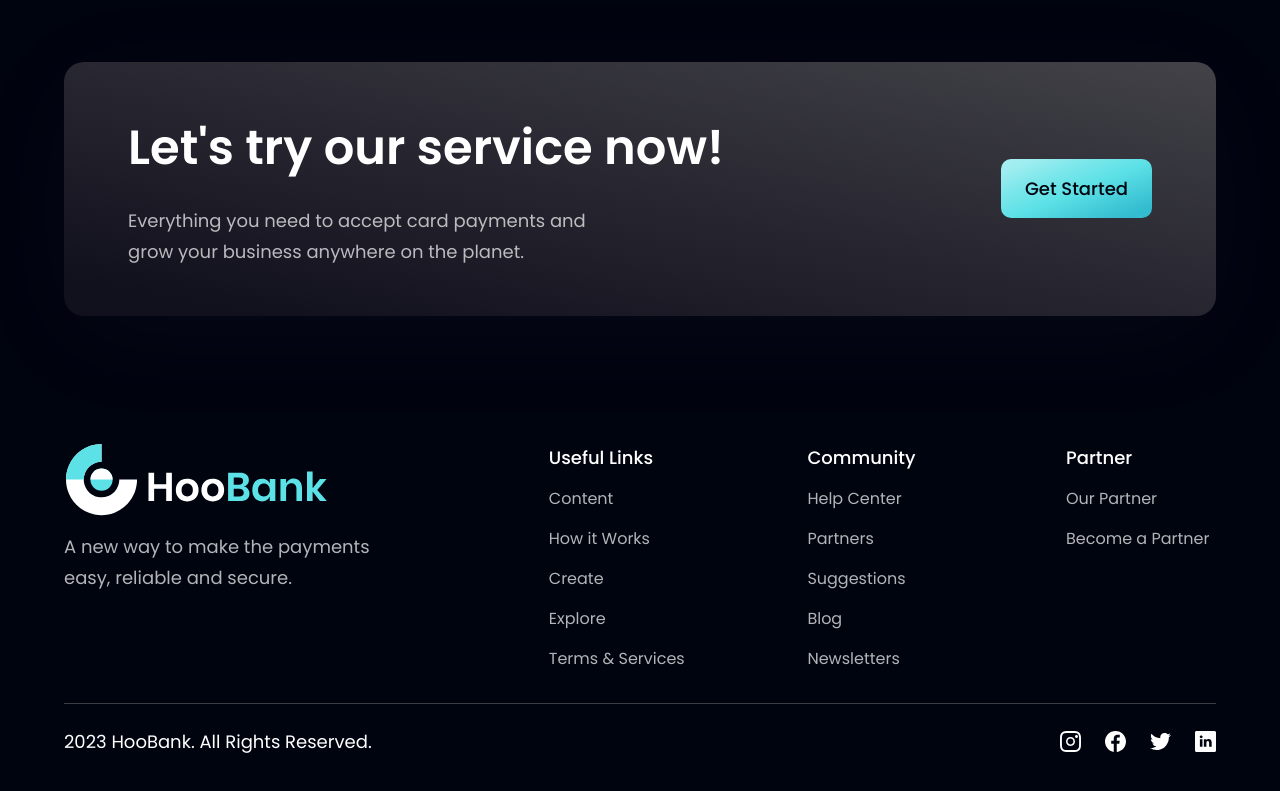
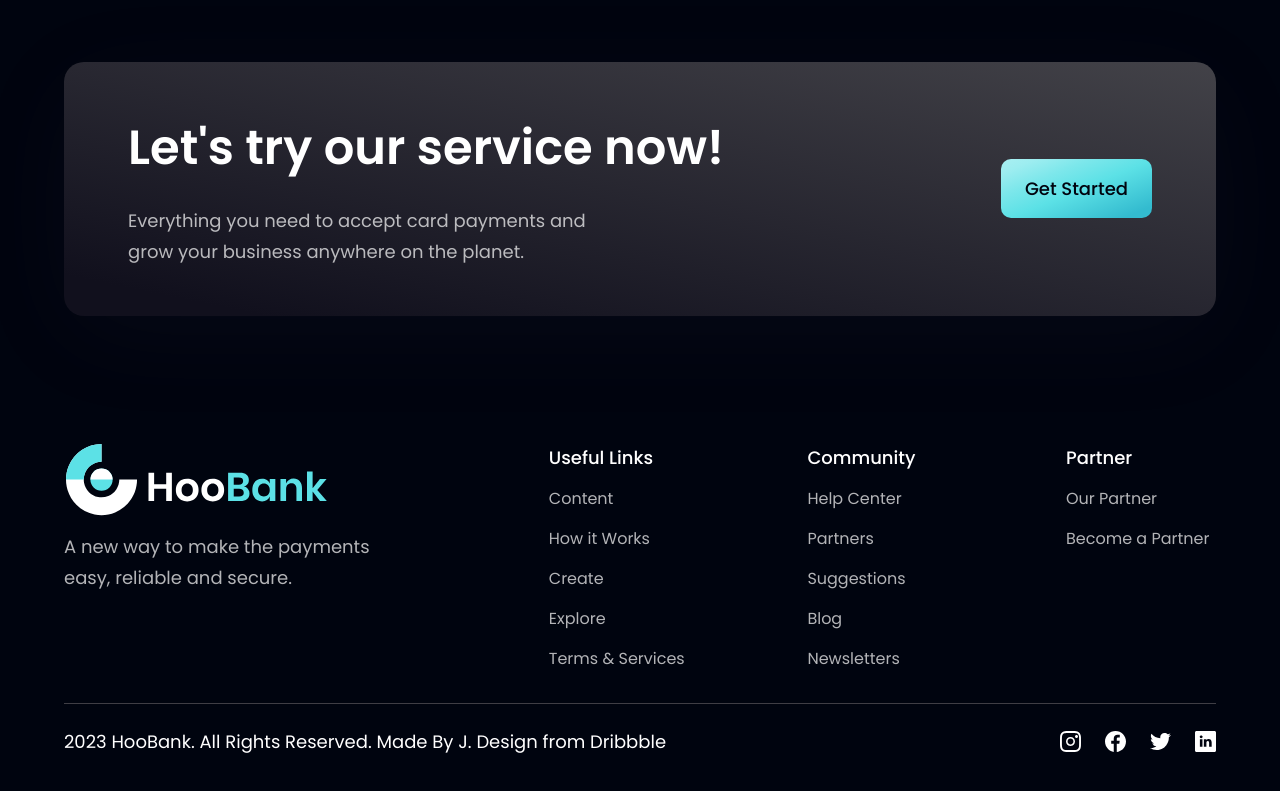
Before and after one commit to TJahongir/bank-app, a React (Vite) app: page / in a window 1280 px wide. Shown: the part 4082-4873 px from the top of the page. Built offline with nearby package versions, Linux system fonts and the light colour scheme.

Commit message:
copyright

```diff
--- a/src/components/Footer.jsx
+++ b/src/components/Footer.jsx
@@ -39,7 +39,7 @@ const Footer = () => (
 		</div>
 		<div className="w-full flex justify-between items-center md:flex-row flex-col pt-6 border-t-[1px] border-t-[#3f3e45]">
 			<p className="font-poppins font-normal text-center text-[18px] leading-[27px] text-white">
-				2023 HooBank. All Rights Reserved.
+				2023 HooBank. All Rights Reserved. Made By J. Design from Dribbble
 			</p>
 			<div className="flex flex-row md:mt-0 mt-6">
 				{socialMedia.map((social, index) => (
```
